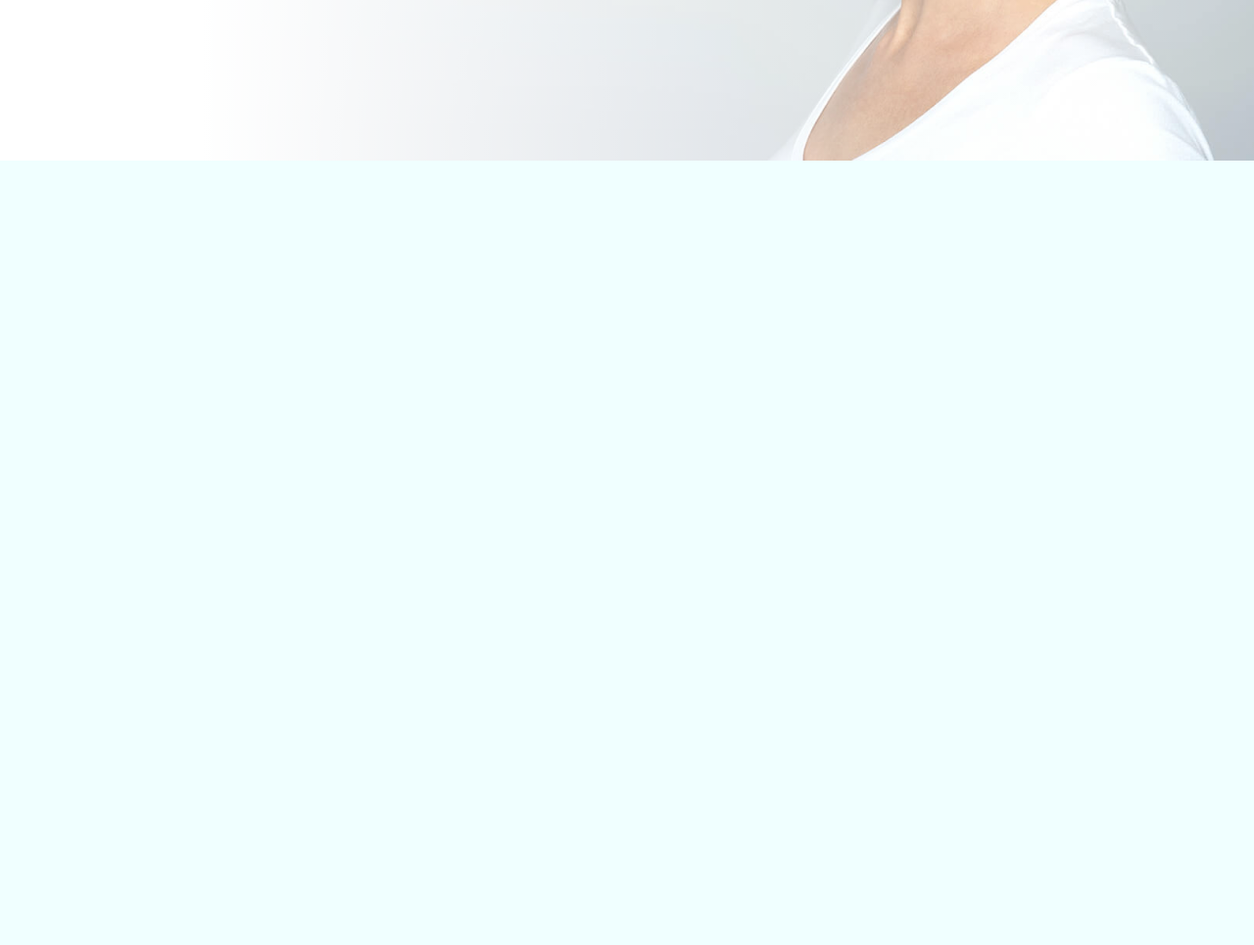
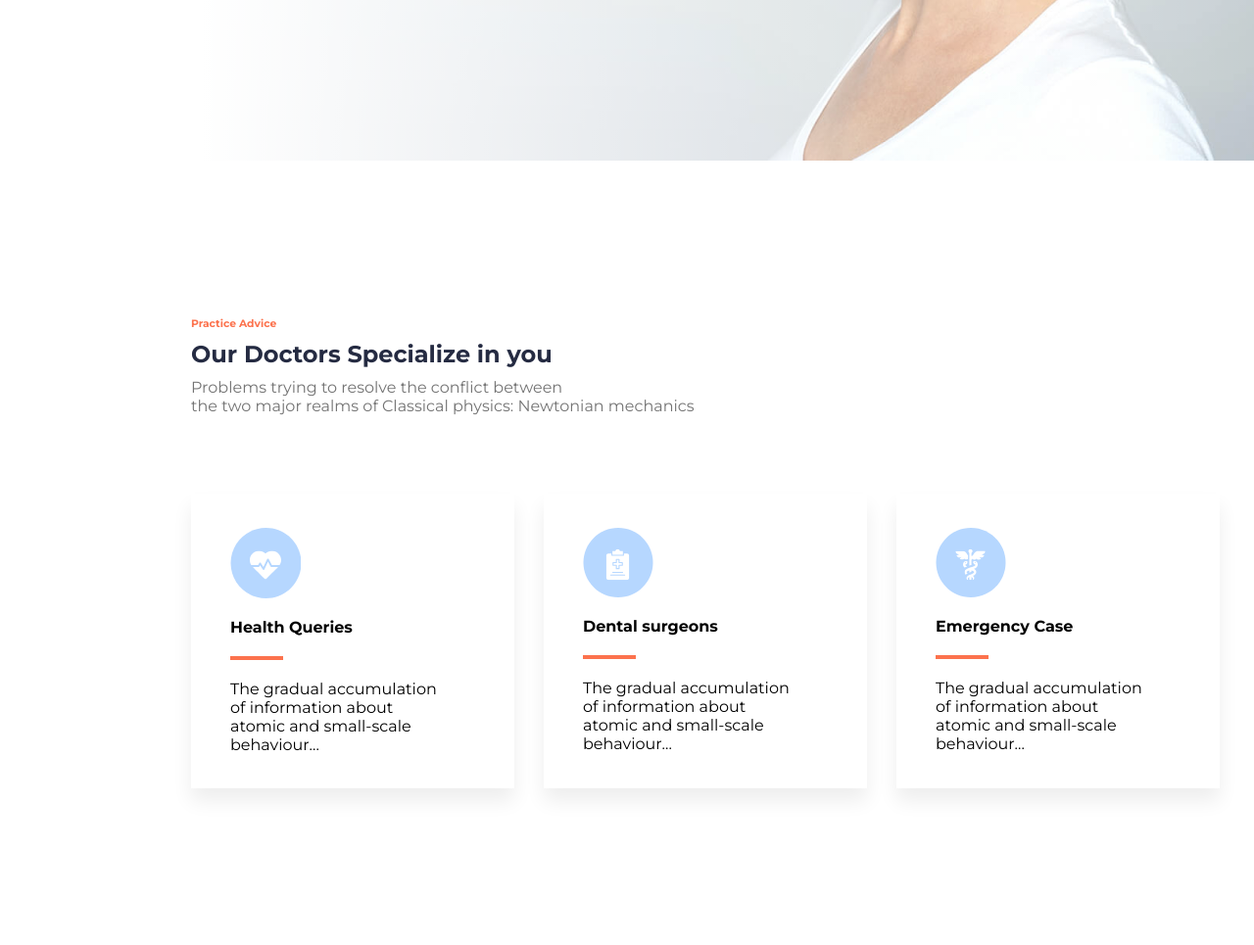
Before and after one commit to ShaharearSabbir/hospital01, a plain HTML site: page index.html in a window 1280 px wide. Shown: the part 565-1530 px from the top of the page at 98% size. Before the commit the page ends 800 px from the top, so only its background shows below. Drawn offline with Linux system fonts and the light colour scheme.

Commit message:
section-1 added

```diff
--- a/index.html
+++ b/index.html
@@ -27,7 +27,7 @@
 
             <div class="banner">
                 <div class="content">
-                    <h5> Online Taining</h5>
+                    <h5 class="primary-color"> Online Taining</h5>
                     <h1>
                         Meet the Best <br>
                         Hospital
@@ -39,6 +39,46 @@
                 </div>
             </div>
         </header>
+
+        <main>
+            <section id="section-1">
+                <div class="content">
+                    <h6 class="primary-color">Practice Advice</h6>
+                    <h2 class="dark-1"> Our Doctors Specialize in you</h2>
+                    <p class="dark-2">
+                        Problems trying to resolve the conflict between <br>
+                        the two major realms of Classical physics: Newtonian mechanics
+                    </p>
+                </div>
+
+                <div class="box-container">
+                    <div class="box">
+                        <img src="img/circle-core.svg" alt="">
+                        <h4>Health Queries</h4>
+                        <hr>
+                        <p>The gradual accumulation of
+                            information about atomic and
+                            small-scale behaviour...</p>
+                    </div>
+                    <div class="box">
+                        <img src="/img/circle-pranche.svg" alt="">
+                        <h4>Dental surgeons</h4>
+                        <hr>
+                        <p>The gradual accumulation of
+                            information about atomic and
+                            small-scale behaviour...</p>
+                    </div>
+                    <div class="box">
+                        <img src="img/circle-icon.svg" alt="">
+                        <h4>Emergency Case</h4>
+                        <hr>
+                        <p>The gradual accumulation of
+                            information about atomic and
+                            small-scale behaviour...</p>
+                    </div>
+                </div>
+            </section>
+        </main>
     </div>
 </body>
 </html>
--- a/style/main.css
+++ b/style/main.css
@@ -25,11 +25,31 @@ body {
     border-radius: 5px;
 }
 
+.btn:hover {
+    background-color: white;
+    color: var(--primary-color);
+    cursor: pointer;
+    padding: 14px 24px;
+    border: 1px solid var(--primary-color);
+    border-radius: 5px;
+
+}
 .site-container {
     width: 1440px;
     margin: 0 auto;
 }
 
+.primary-color {
+    color: var(--primary-color);
+}
+
+.dark-1 {
+    color : #252B42;
+}
+
+.dark-2 {
+    color: #737373;
+}
 header {
     background: linear-gradient(89.83deg, #FFFFFF 14.24%, #FFFFFF 14.25%, rgba(255, 255, 255, 0) 99.55%), url("../img/hero-3-cover.png");
     height: 729px;
@@ -68,6 +88,10 @@ nav {
     color: var(--primary-color);
     margin-right: 45px;
 }
+
+.login:hover {
+    color: var(--text-color);
+}
 a {
     text-decoration: none;
 }
@@ -87,16 +111,13 @@ a {
     width: 600px;
 }
 
-.content h5 {
-    color: var(--primary-color);
-}
 
-.content h1 {
+.banner .content h1 {
     font-size: 56px;
     color: var(--text-color);
 }
 
-.content p {
+.banner .content p {
     color: var(--second-text-color);
     font-size: 20px;
 }
@@ -104,3 +125,45 @@ a {
 .content button {
     width: 135px;
 }
+
+/* Section 1 style */
+
+#section-1 {
+    background-color: white;
+    padding-left: 195px;
+    padding-right: 195px;
+}
+
+#section-1 .content {
+    padding-top: 160px;
+    padding-bottom: 80px;
+    display: flex;
+    flex-direction: column;
+    gap: 10px;
+}
+
+.box-container {
+    display: flex;
+    gap: 30px;
+}
+
+.box {
+    padding: 35px 67px 35px 40px;
+    box-shadow: 0px 13px 19px 0px rgba(0, 0, 0, 0.07);
+    display: flex;
+    flex-direction: column;
+    gap: 20px;
+    margin-bottom: 160px;
+}
+
+.box:hover{
+    scale: 1.1;
+}
+.box hr {
+    width: 50px;
+    border: 2px solid var(--primary-color);
+    color: var(--primary-color);
+}
+.box img {
+    width: 72px;
+}
```
